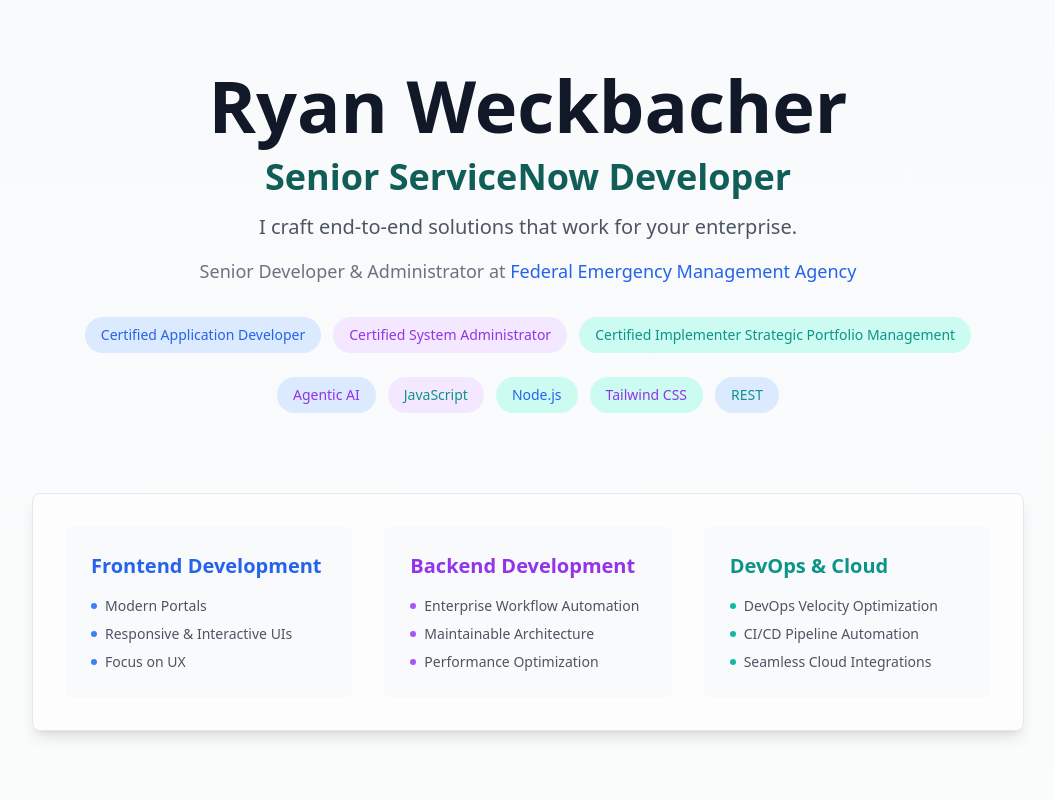
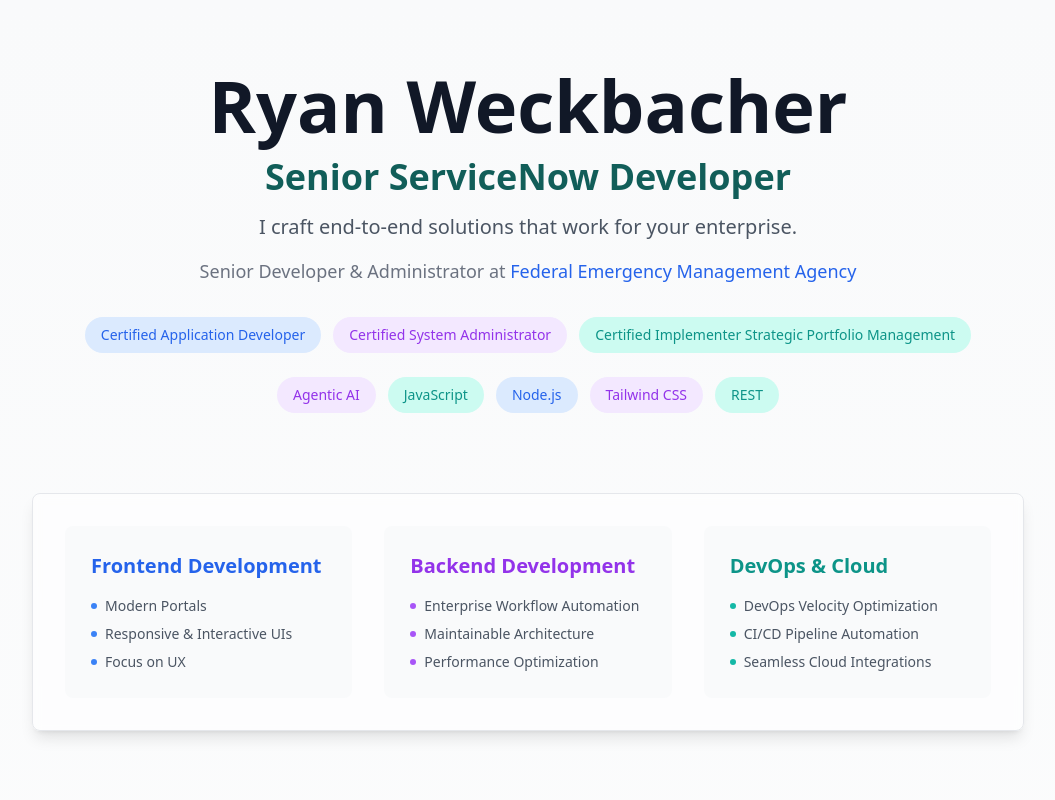
Before and after one commit to Ryan-git-snow/ryansnowportfolio, a Next.js app: page / in a window 1280 px wide. Shown: the top 800 px of the page, without its empty margins (112-1167 px from the left). Built offline with nearby package versions, Linux system fonts and the light colour scheme.

Commit message:
Hero Section Text Color Hotfix

```diff
--- a/app/components/HeroSection.tsx
+++ b/app/components/HeroSection.tsx
@@ -32,11 +32,11 @@ export default function HeroSection() {
 						<span className="px-3 md:px-4 py-1.5 md:py-2 bg-teal-100 rounded-full text-teal-600 text-xs md:text-sm">Certified Implementer Strategic Portfolio Management</span>
 						{/* Break */}
 						<div className="w-full"></div>
-						<span className="px-3 md:px-4 py-1.5 md:py-2 bg-blue-100 rounded-full text-purple-600 text-xs md:text-sm">Agentic AI</span>
-						<span className="px-3 md:px-4 py-1.5 md:py-2 bg-purple-100 rounded-full text-teal-600 text-xs md:text-sm">JavaScript</span>
-						<span className="px-3 md:px-4 py-1.5 md:py-2 bg-teal-100 rounded-full text-blue-600 text-xs md:text-sm">Node.js</span>
-						<span className="px-3 md:px-4 py-1.5 md:py-2 bg-teal-100 rounded-full text-purple-600 text-xs md:text-sm">Tailwind CSS</span>
-						<span className="px-3 md:px-4 py-1.5 md:py-2 bg-blue-100 rounded-full text-teal-600 text-xs md:text-sm">REST</span>
+						<span className="px-3 md:px-4 py-1.5 md:py-2 bg-purple-100 rounded-full text-purple-600 text-xs md:text-sm">Agentic AI</span>
+						<span className="px-3 md:px-4 py-1.5 md:py-2 bg-teal-100 rounded-full text-teal-600 text-xs md:text-sm">JavaScript</span>
+						<span className="px-3 md:px-4 py-1.5 md:py-2 bg-blue-100 rounded-full text-blue-600 text-xs md:text-sm">Node.js</span>
+						<span className="px-3 md:px-4 py-1.5 md:py-2 bg-purple-100 rounded-full text-purple-600 text-xs md:text-sm">Tailwind CSS</span>
+						<span className="px-3 md:px-4 py-1.5 md:py-2 bg-teal-100 rounded-full text-teal-600 text-xs md:text-sm">REST</span>
 					</div>
 				</motion.div>
 
```
